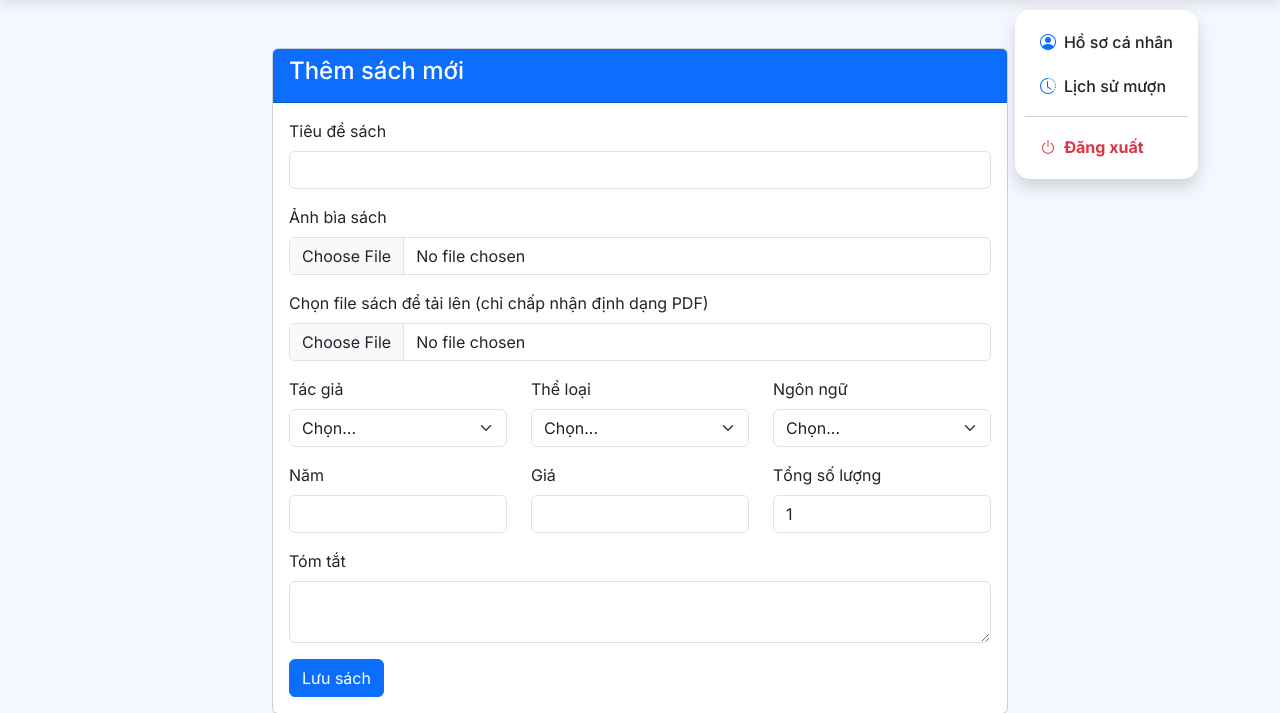
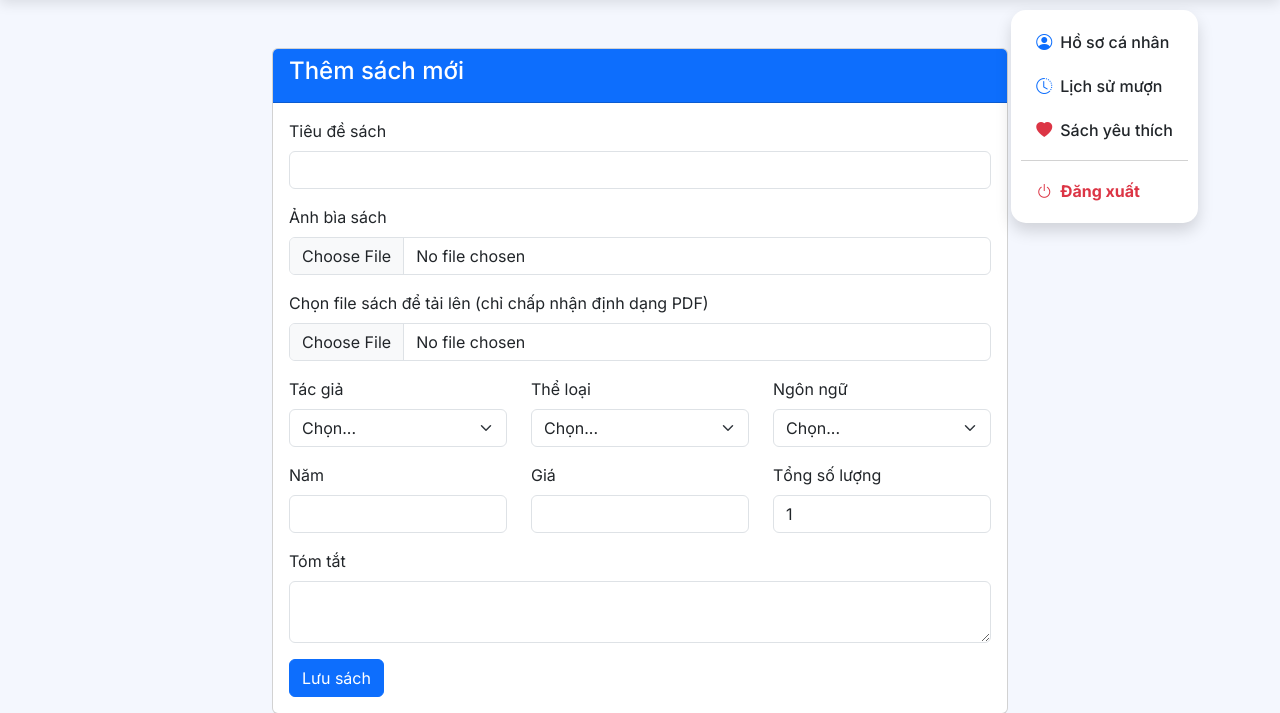
Before and after one commit to duykhang5564/Tim-hieu-va-xay-dung-he-thong-thu-vien-voi-Flask, a Flask app: page /add_book in a window 1280 px wide, after a click that opens the changed part. Shown: the part 65-778 px from the top of the page. Run offline with Flask 3, Linux system fonts and the light colour scheme; a user stored in the database is signed in; data comes from the database, SQL or seed files in the repository; some libraries are stand-ins or nearby versions.

Commit message:
Add files via upload

```diff
--- a/templates/layout.html
+++ b/templates/layout.html
@@ -296,6 +296,7 @@ tbody tr:hover {
                         <ul class="dropdown-menu dropdown-menu-end animate slideIn border-0 shadow">
                             <li><a class="dropdown-item" href="{{ url_for('profile') }}"><i class="bi bi-person-circle me-2 text-primary"></i>Hồ sơ cá nhân</a></li>
                             <li><a class="dropdown-item" href="{{ url_for('profile') }}#borrow-history"><i class="bi bi-clock-history me-2 text-primary"></i>Lịch sử mượn</a></li>
+                            <li><a class="dropdown-item" href="{{ url_for('my_wishlist') }}"><i class="bi bi-heart-fill me-2 text-danger"></i>Sách yêu thích</a></li>
                             <li><hr class="dropdown-divider"></li>
                             <li><a class="dropdown-item text-danger fw-bold" href="{{ url_for('logout') }}"><i class="bi bi-power me-2"></i>Đăng xuất</a></li>
                         </ul>
```
